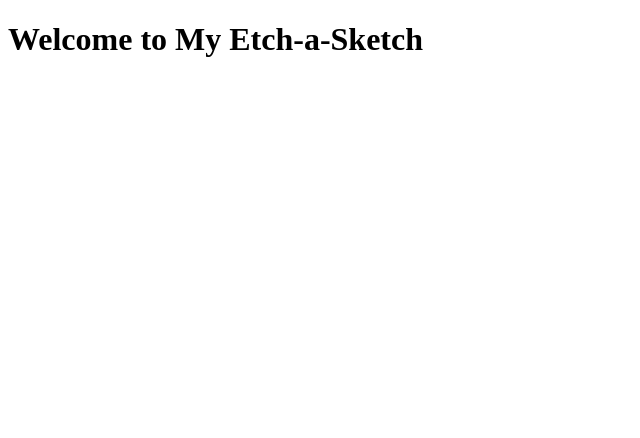
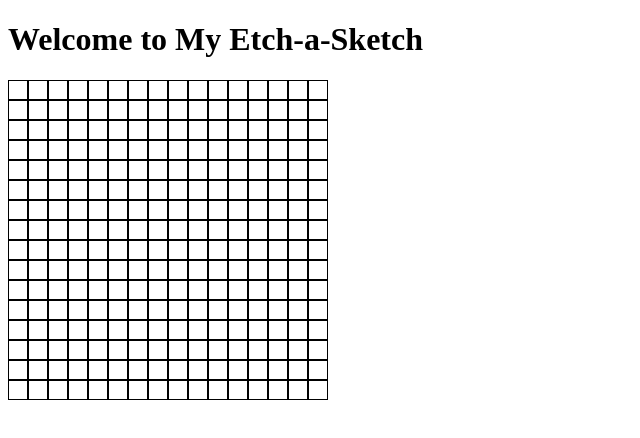
Before and after one commit to janpetallo/odin-etch-a-sketch, a plain HTML site: page index.html in a window 1280 px wide. Shown: the whole page, without its empty margins (0-640 px from the left). Drawn offline with Linux system fonts and the light colour scheme.

Commit message:
implemented 16 by 16 square grids

```diff
--- a/etch-a-sketch.css
+++ b/etch-a-sketch.css
@@ -0,0 +1,12 @@
+#container {
+    display: flex;
+    flex-wrap: wrap;
+    width: 320px;
+}
+
+.square {
+    width: 20px;
+    height: 20px;
+    border: 1px solid black;
+    box-sizing: border-box;
+}
--- a/etch-a-sketch.js
+++ b/etch-a-sketch.js
@@ -0,0 +1,9 @@
+// get id container
+const container = document.getElementById('container');
+
+// create grid
+for(let i = 0; i < 16 * 16; i++) {
+    const div = document.createElement('div');
+    div.classList.add('square');
+    container.appendChild(div);
+}
--- a/index.html
+++ b/index.html
@@ -7,7 +7,7 @@
 <body>
     <h1>Welcome to My Etch-a-Sketch</h1>
 
-    <!-- Your content goes here -->
+    <div id="container"></div>
 
     <script src="etch-a-sketch.js"></script>
 </body>
```
